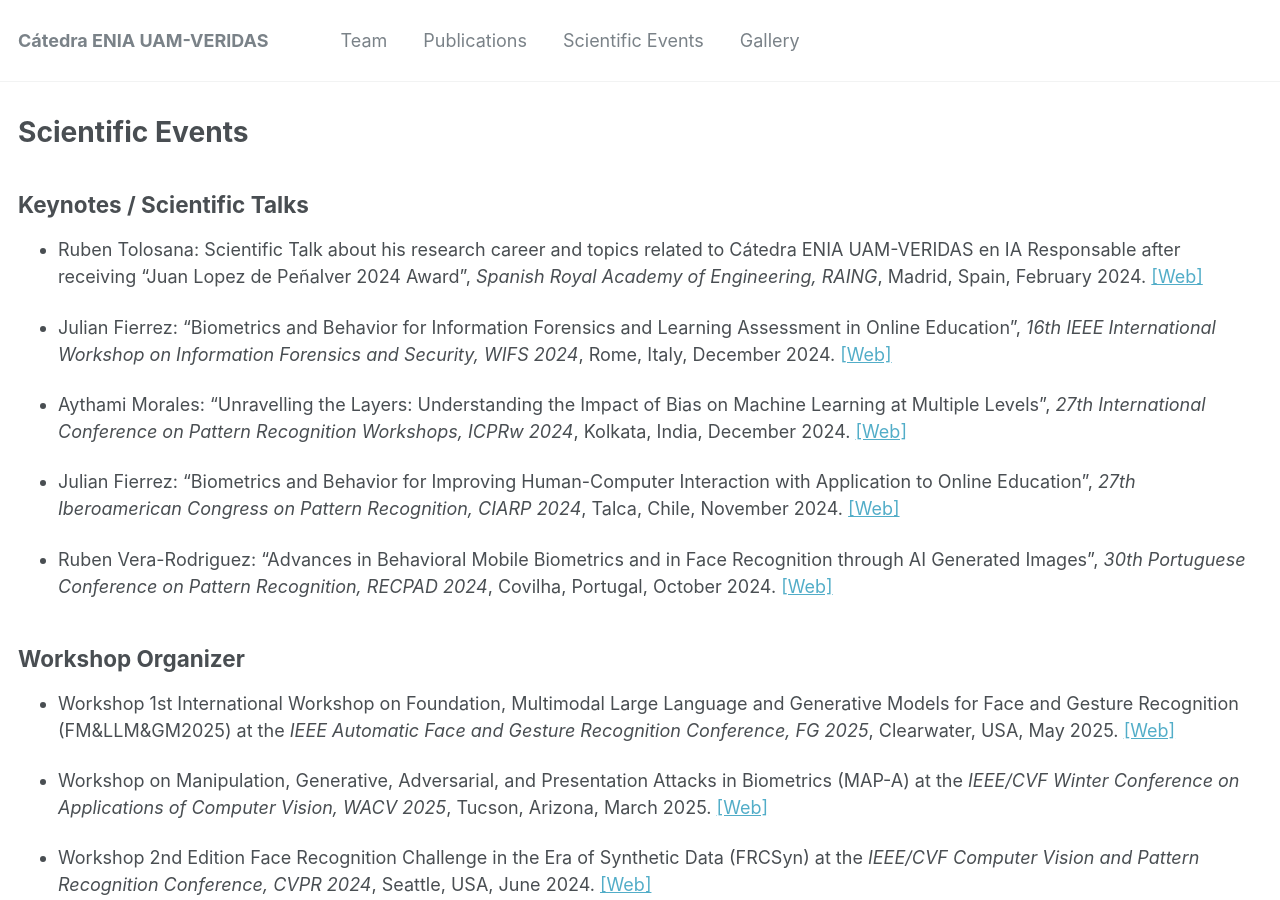
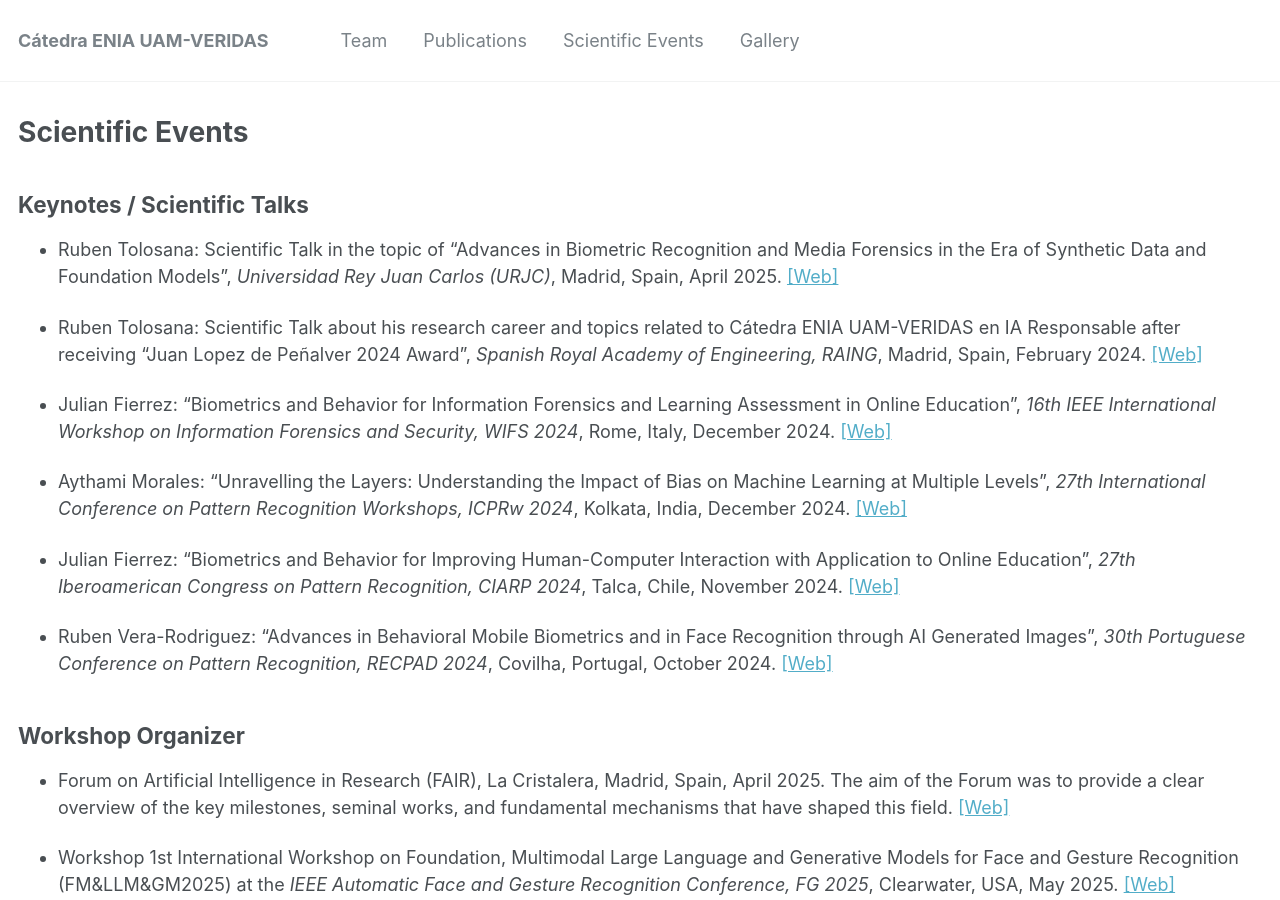
Before and after one commit to catedraeniauam/catedraeniauam.github.io, a Jekyll site: the page built from _pages/scientific_events.md, in a window 1280 px wide and 900 px high. Built offline with Jekyll 4.4.1, drawn with Linux system fonts in a browser that asks for light colours.

Commit message:
agregamos los eventos

```diff
--- a/_pages/scientific_events.md
+++ b/_pages/scientific_events.md
@@ -7,6 +7,8 @@ author_profile: false
 
 Keynotes / Scientific Talks
 -----
+
+- Ruben Tolosana: Scientific Talk in the topic of “Advances in Biometric Recognition and Media Forensics in the Era of Synthetic Data and Foundation Models”, *Universidad Rey Juan Carlos (URJC)*, Madrid, Spain, April 2025. <a href="https://en.urjc.es/">[Web]</a>
 
 - Ruben Tolosana: Scientific Talk about his research career and topics related to Cátedra ENIA UAM-VERIDAS en IA Responsable after receiving “Juan Lopez de Peñalver 2024 Award”, *Spanish Royal Academy of Engineering, RAING*, Madrid, Spain, February 2024. <a href="https://www.raing.es/comunicacion/actos/premios-y-distinciones/premios-jovenes-investigadores/premios-jovenes-investigadores-2024/">[Web]</a>
 
@@ -20,6 +22,8 @@ Keynotes / Scientific Talks
 
 Workshop Organizer
 -----
+
+- Forum on Artificial Intelligence in Research (FAIR), La Cristalera, Madrid, Spain, April 2025. The aim of the Forum was to provide a clear overview of the key milestones, seminal works, and fundamental mechanisms that have shaped this field. <a href="https://statics.teams.cdn.office.net/evergreen-assets/safelinks/1/atp-safelinks.html">[Web]</a>
 
 - Workshop 1st International Workshop on Foundation, Multimodal Large Language and Generative Models for Face and Gesture Recognition (FM&LLM&GM2025) at the *IEEE Automatic Face and Gesture Recognition Conference, FG 2025*, Clearwater, USA, May 2025. <a href="https://sites.google.com/view/fmllmgm-fg25">[Web]</a>
 
```
